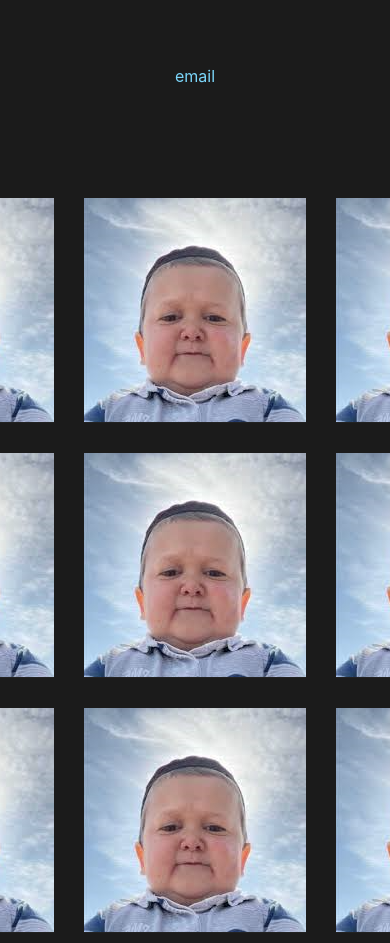
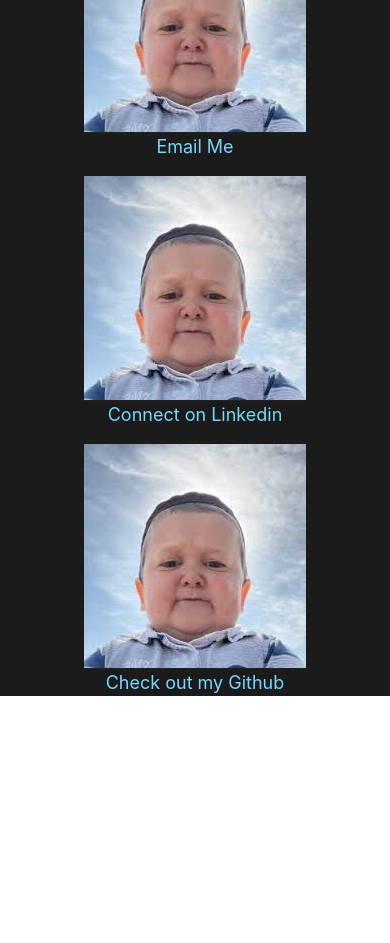
Before and after one commit to Crshafer12/portfolio, a React (Create React App) app: page / in a window 390 px wide. Shown: the part 3080-4023 px from the top of the page. After the commit the page ends 3776 px from the top, so only its background shows below. Built offline with nearby package versions, Linux system fonts and the light colour scheme.

Commit message:
re organized contact section

```diff
--- a/src/App.css
+++ b/src/App.css
@@ -8,5 +8,5 @@
     color: #7bd6fa;
     font-family: -apple-system, BlinkMacSystemFont, 'Segoe UI', Roboto, Oxygen, Ubuntu, Cantarell, 'Open Sans', 'Helvetica Neue', sans-serif;
     overflow-x: hidden;
-    /* overflow-y: scroll; */
+    overflow-y: hidden;
 }
--- a/src/components/Contact/contact.css
+++ b/src/components/Contact/contact.css
@@ -19,7 +19,24 @@
 
 }
 
+.connectItems{
+    display: flex;
+    justify-content: center;
+    align-items: center;
+    flex-wrap: wrap;
 
+}
+
+.connectItems {
+    display: flex;
+
+
+
+    gap: 3rem;
+
+    font-size: large;
+    text-align: center;
+}
 
 .headerLine {
     width: 100%;
@@ -57,3 +74,21 @@
     font-size: 4vw;
     padding: 10px;
   }
+
+  @media screen and (max-width: 800px) {
+    .headerAndDescription {
+        flex-direction: column;
+        gap: 1rem;
+        text-align: center;
+        margin-top: 4rem;
+    }
+
+    .connectItems {
+        flex-direction: column;
+        gap: 1rem;
+        text-align: center;
+        margin-top: 4rem;
+    }
+
+
+}
--- a/src/components/Contact/contact.js
+++ b/src/components/Contact/contact.js
@@ -13,36 +13,19 @@ function contact() {
 				</div>
 				<div className="headerRight">Contact me description.</div>
 			</header>
-			<div>
-				<span>email</span>
-			</div>
-			<div id="grid">
-				<div>
-					<img src={test} alt="Github"></img>
+
+			<div className="connectItems">
+				<div className="connectItem">
+					<img src={test} alt="Email"></img>
+					<div>Email Me</div>
 				</div>
-				<div>
+				<div className="connectItem">
 					<img src={test} alt="Linkedin"></img>
+					<div>Connect on Linkedin</div>
 				</div>
-				<div>
-					<img src={test} alt="Github"></img>
-				</div>
-				<div>
-					<img src={test} alt="Linkedin"></img>
-				</div>
-				<div>
-					<img src={test} alt="Github"></img>
-				</div>
-				<div>
-					<img src={test} alt="Linkedin"></img>
-				</div>
-				<div>
-					<img src={test} alt="Github"></img>
-				</div>
-				<div>
-					<img src={test} alt="Linkedin"></img>
-				</div>
-				<div>
-					<img src={test} alt="Github"></img>
+				<div className="connectItem">
+					<img src={test} alt="Gthub"></img>
+					<div>Check out my Github</div>
 				</div>
 			</div>
 		</div>
```
